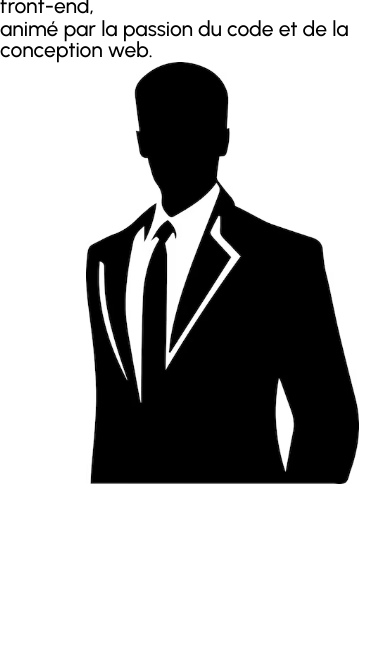
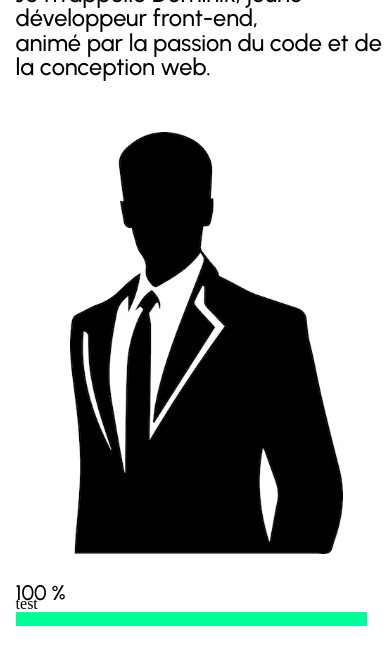
Before and after one commit to Lakpoo/portfolio, a plain HTML site: page index.html in a window 390 px wide. Shown: the part 305-959 px from the top of the page. Before the commit the page ends 844 px from the top, so only its background shows below. Drawn offline with nearby package versions, Linux system fonts and the light colour scheme.

Commit message:
creation partie a propos + responsive main fini

```diff
--- a/style.css
+++ b/css/style.css
@@ -36,6 +36,10 @@ li a:hover {
     color: #007bff;
 }
 
+p {
+    font-size: 2.8vh;
+}
+
 .header {
     margin: 2vh;
     display: flex;
@@ -57,19 +61,22 @@ li a:hover {
     height: 87vh;
 }
 
-.partie-gauche-image,
-.partie-droite-description {
+.partie-gauche,
+.partie-droite {
     width: 50%;
     flex-direction: column;
+}
+
+.align-end {
+    align-items: end;
 }
 
 .mid {
     display: flex;
     justify-content: center;
-    align-items: end;
 }
 
-.partie-droite-description {
+.partie-droite {
     align-items: baseline;
 }
 
@@ -78,25 +85,39 @@ li a:hover {
     font-size: 4vh;
 }
 
-p {
-    font-size: 2.5vh;
-}
-
-.partie-droite-description>h1,
-.partie-droite-description>p {
+.partie-droite>h1,
+.partie-droite>p {
     font-family: 'Urbanist', sans-serif;
     margin-bottom: 0.2vh;
 
 }
 
 .photo-main {
-    margin-right: 8vw;
+    margin-right: 16vw;
+}
+
+.nav-bar-a {
+    font-size: 2.5vh;
+}
+
+.ligne-stat {
+    width: 20vw;
+    height: 5vh;
+}
+
+.progress-text {
+    font-family: 'Urbanist', sans-serif;
+    font-size: 2.5vh;
 }
 
 @media screen and (max-width: 768px) {
     .header {
         flex-direction: column;
         align-items: center;
+    }
+
+    .title {
+        margin-bottom: 2vh;
     }
 
     .nav-bar {
@@ -114,15 +135,39 @@ p {
     .main {
         flex-direction: column-reverse;
         height: auto;
+        margin: 0;
     }
 
-    .partie-gauche-image,
-    .partie-droite-description {
+    .main-inverse {
+        flex-direction: column;
+    }
+
+    .partie-gauche,
+    .partie-droite {
         width: 100%;
+        margin-left: 4vw;
     }
 
     .photo-main {
         width: 70vw;
         height: 50vh;
+        margin-top: 6vh;
+    }
+
+    p {
+        white-space: normal;
+    }
+
+    .nav-bar-a {
+        font-size: 3vh;
+    }
+
+    .margin-tel {
+        margin-top: 5vh;
+    }
+
+    .ligne-stat {
+        width: 90vw;
+        height: 5vh;
     }
 }
--- a/index.html
+++ b/index.html
@@ -4,8 +4,8 @@
 <head>
     <meta charset="UTF-8">
     <meta name="viewport" content="width=device-width, initial-scale=1.0">
-    <link rel="stylesheet" href="reset.css">
-    <link rel="stylesheet" href="style.css">
+    <link rel="stylesheet" href="css/reset.css">
+    <link rel="stylesheet" href="css/style.css">
     <title>Portfolio</title>
 </head>
 
@@ -14,23 +14,32 @@
         <div class="title">Dominik KILIAN</div>
         <div class="nav-bar">
             <ul>
-                <li><a href="">A Propos</a></li>
-                <li><a href="">Réalisation</a></li>
-                <li><a href="">Contact</a></li>
+                <li><a href="#a-propos-section" class="nav-bar-a">A Propos</a></li>
+                <li><a href="" class="nav-bar-a">Réalisation</a></li>
+                <li><a href="" class="nav-bar-a">Contact</a></li>
             </ul>
         </div>
     </div>
     <div class="main">
-        <div class="partie-gauche-image mid">
-            <img src="img-test.png" alt="homme-costard" class="photo-main">
+        <div class="partie-gauche mid align-end">
+            <img src="image/img-test.png" alt="homme-costard" class="photo-main">
         </div>
-        <div class="partie-droite-description mid">
+        <div class="partie-droite mid">
             <h1 class="title-main" data-target-resolver></h1>
             <p>Je m'appelle Dominik, jeune développeur front-end,</p>
             <p>animé par la passion du code et de la conception web.</p>
         </div>
     </div>
+    <div id="a-propos-section" class="main main-inverse margin-tel">
+        <div class="partie-gauche mid">
+            test
+        </div>
+        <div class="partie-droite mid">
+            <div id="ligne-progress" class="ligne-stat"></div>
+        </div>
+    </div>
 
+    <script src="https://cdn.jsdelivr.net/npm/progressbar.js@1.1.0/dist/progressbar.min.js"></script>
 
     <script>
         document.addEventListener("DOMContentLoaded", function () {
@@ -129,7 +138,57 @@
             }
 
             resolver.resolve(options, callback);
+
+            const navLinks = document.querySelectorAll('.nav-bar-a');
+
+            // Parcourez chaque lien et ajoutez un écouteur d'événement au clic
+            navLinks.forEach(link => {
+                link.addEventListener('click', (event) => {
+                    event.preventDefault(); // Empêche le comportement par défaut du lien
+
+                    // Récupérez l'identifiant de la section cible à partir de l'attribut "href"
+                    const targetId = link.getAttribute('href').substring(1);
+
+                    // Récupérez l'élément de la section cible
+                    const targetElement = document.getElementById(targetId);
+
+                    // Vérifiez si l'élément cible existe
+                    if (targetElement) {
+                        // Utilisez la fonction scrollIntoView pour effectuer le défilement en douceur
+                        targetElement.scrollIntoView({ behavior: 'smooth' });
+                    }
+                });
+            });
         });
+
+        //bar de progret
+        var lineBar = new ProgressBar.Line("#ligne-progress", {
+            strokeWidth: 4,
+            trailWidth: 0.5,
+            from: { color: "#FF9900" },
+            to: { color: "#00FF99" },
+            text: {
+                value: '0',
+                className: 'progress-text',
+                style: {
+                    color: 'black',
+                    position: 'absolute',
+                    top: '-30px',
+                    padding: 0,
+                    margin: 0,
+                    transform: null
+                }
+            },
+            step: (state, shape) => {
+                shape.path.setAttribute("stroke", state.color);
+                shape.setText(Math.round(shape.value() * 100) + ' %');
+            }
+        });
+
+        lineBar.animate(1, {
+            duration: 2000
+        });
+
     </script>
 </body>
 
```
Also changed, not shown: script.js (+60 -24 lines), css/reset.css (renamed from reset.css), image/img-test.png (renamed from img-test.png).
